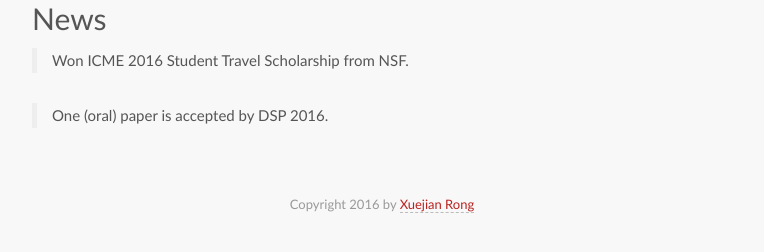
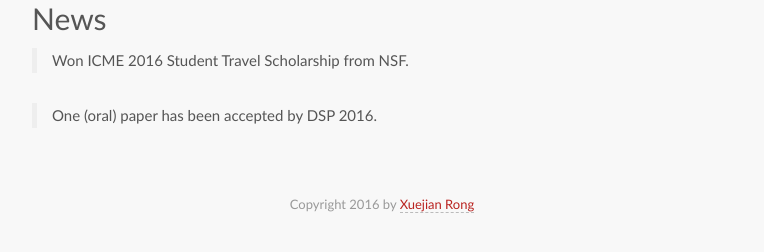
Before and after one commit to ionvision/ionvision.github.io.bk, a Jekyll site: the page built from index.md, in a window 1280 px wide. Shown: the part 446-698 px from the top of the page, without its empty margins (258-1022 px from the left). Built offline with Jekyll 4.4.1, drawn with Linux system fonts in a browser that asks for light colours; some web fonts are replaced.

Commit message:
Fix homepage

```diff
--- a/index.md
+++ b/index.md
@@ -11,4 +11,4 @@ Currently my research interests mainly focus on inference and learning for scene
 
 > Won ICME 2016 Student Travel Scholarship from NSF.
 
-> One (oral) paper is accepted by DSP 2016.
+> One (oral) paper has been accepted by DSP 2016.
```
